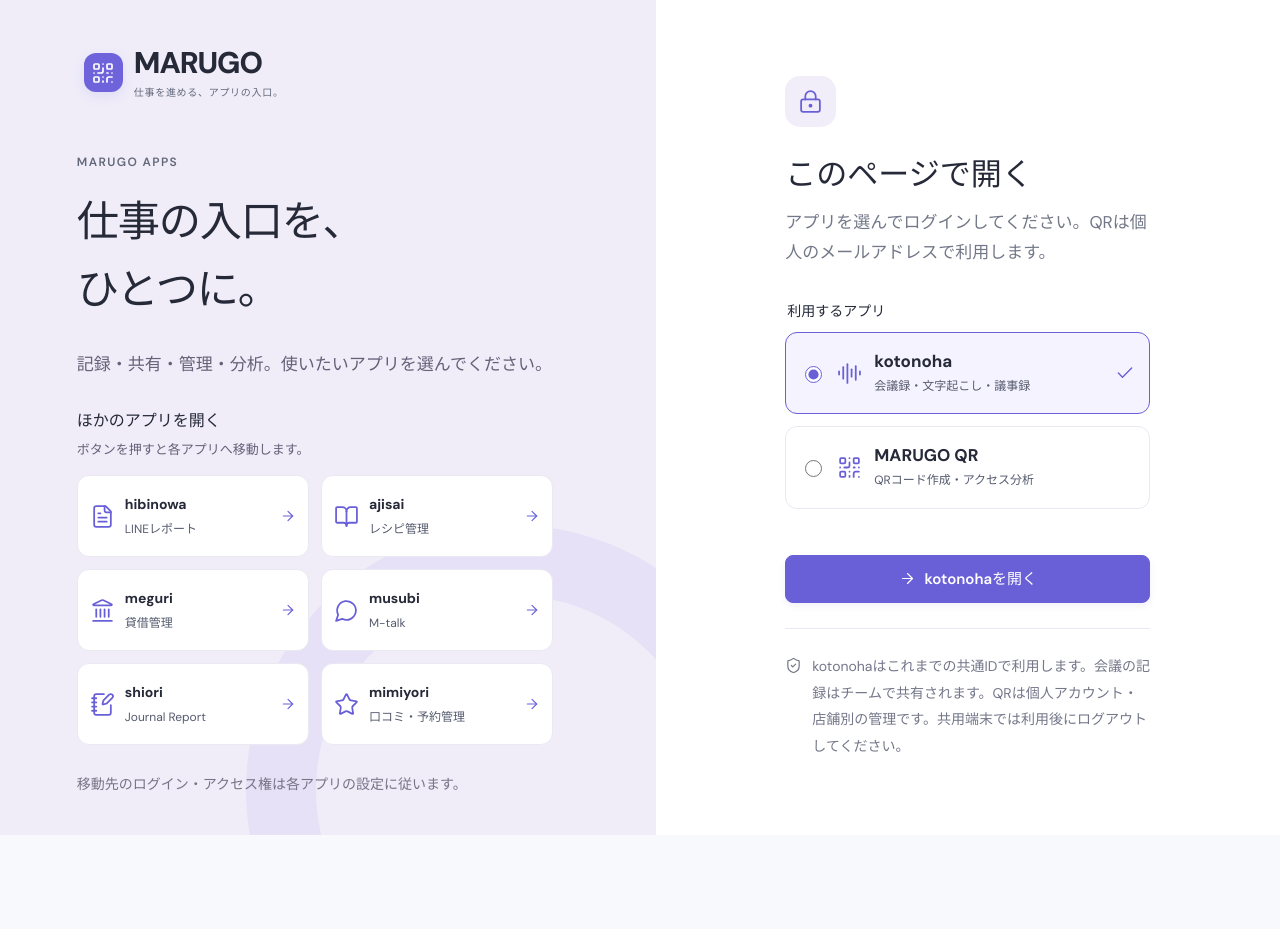
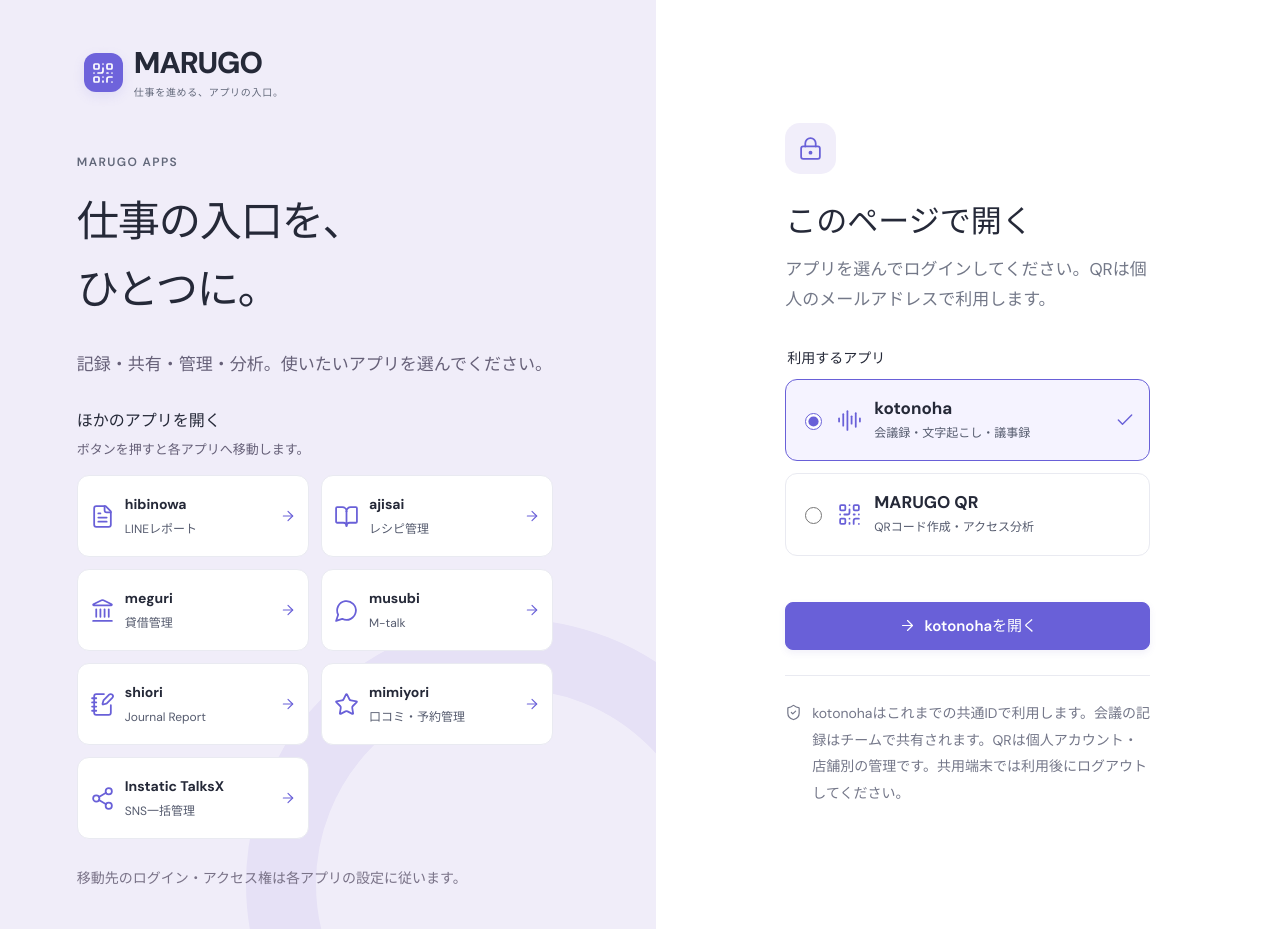
Before and after one commit to MARUGO-s/OEM, a React (Vite) app: page / in a window 1280 px wide. Before the commit the page ends 835 px from the top, so only its background shows below. Built offline with nearby package versions, Linux system fonts and the light colour scheme; what mediabunny would draw is missing.

Commit message:
Add Instatic TalksX link to MARUGO application launcher

```diff
--- a/src/ExternalApplications.tsx
+++ b/src/ExternalApplications.tsx
@@ -5,6 +5,7 @@ import {
   Landmark,
   MessageCircle,
   NotebookPen,
+  Share2,
   Star,
 } from "lucide-react";
 import { applicationLinks } from "./application-links.mjs";
@@ -16,6 +17,7 @@ const icons: Record<string, typeof FileText> = {
   chat: MessageCircle,
   journal: NotebookPen,
   gourmet: Star,
+  sns: Share2,
 };
 
 export function ExternalApplications() {
--- a/src/application-links.mjs
+++ b/src/application-links.mjs
@@ -42,4 +42,11 @@ export const applicationLinks = [
     icon: "gourmet",
     href: "https://marugo-s.github.io/gourmet/",
   },
+  {
+    id: "sns",
+    name: "Instatic TalksX",
+    note: "SNS一括管理",
+    icon: "sns",
+    href: "https://marugo-s.github.io/sns_management/",
+  },
 ];
```
Also changed, not shown: 2 other files (tests, documents, lock files or other folders).
